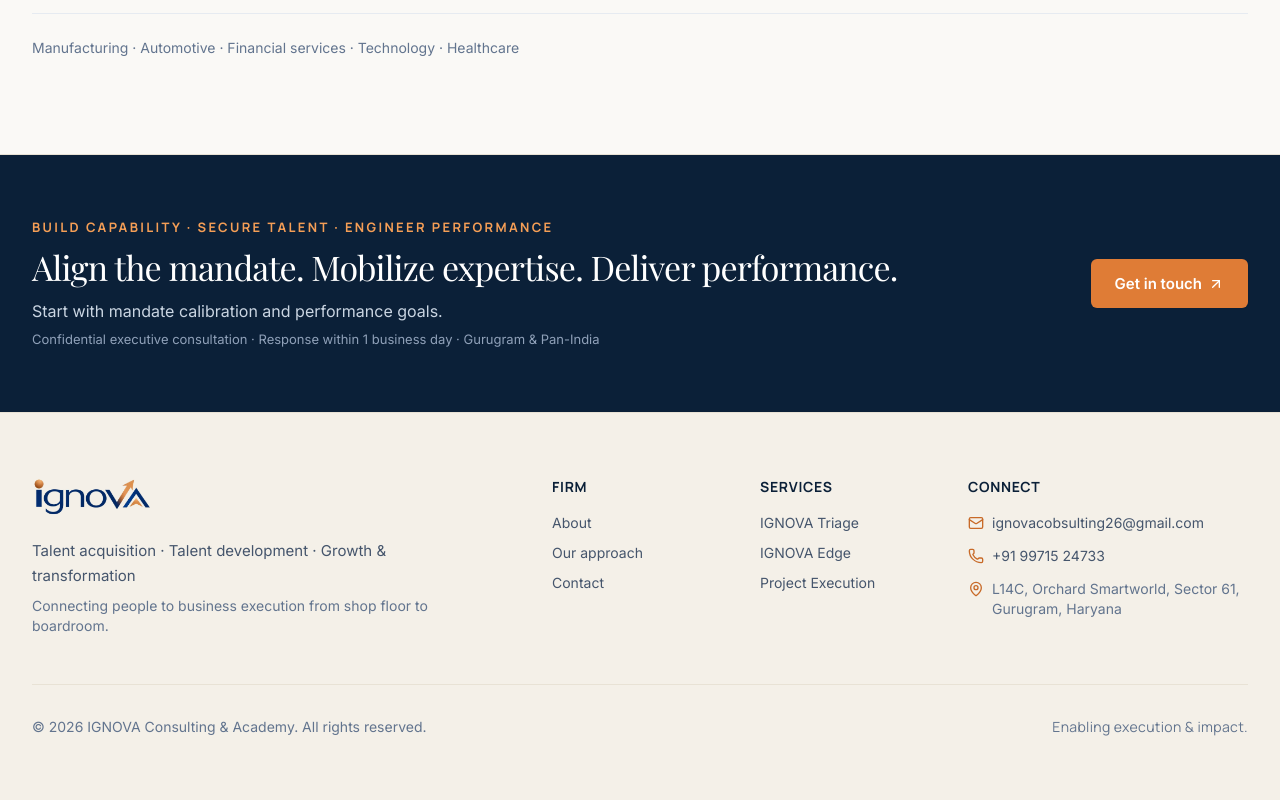
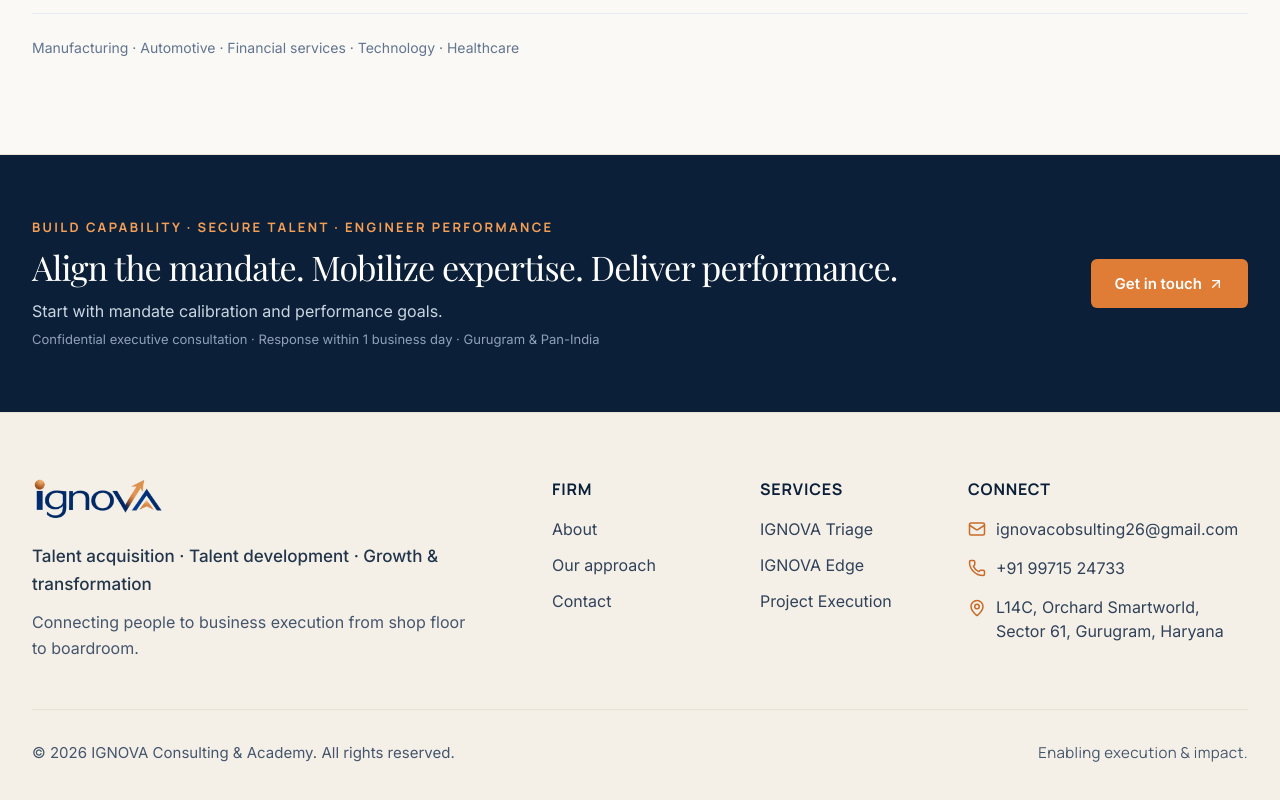
Before and after one commit to ayushprakash1010-jpg/Ignova, a Next.js app: page / in a window 1280 px wide. Shown: the part 4398-5198 px from the top of the page. Built offline with nearby package versions, Linux system fonts and the light colour scheme; a web font is replaced by a local one.

Commit message:
style(footer): increase typography size and contrast across footer columns

```diff
--- a/src/components/layout/Footer.tsx
+++ b/src/components/layout/Footer.tsx
@@ -1,6 +1,6 @@
 import Link from "next/link";
 import Image from "next/image";
-import { ArrowUpRight, Mail, Phone, MapPin } from "lucide-react";
+import { Mail, Phone, MapPin } from "lucide-react";
 import { COMPANY } from "@/lib/constants";
 
 export default function Footer() {
@@ -14,42 +14,42 @@ export default function Footer() {
           {/* Column 1: Brand & Mandate */}
           <div className="lg:col-span-5 pr-0 lg:pr-8">
             <Link href="/" className="inline-block mb-4" aria-label="IGNOVA Homepage">
-              <div className="relative h-9 sm:h-10 w-32 sm:w-36">
+              <div className="relative h-10 sm:h-11 w-36 sm:w-40">
                 <Image
                   src="/images/ignova-logo.png"
                   alt="IGNOVA Logo"
                   fill
-                  sizes="144px"
+                  sizes="160px"
                   className="object-contain object-left"
                 />
               </div>
             </Link>
-            <p className="text-sm sm:text-[15px] text-slate-600 leading-relaxed max-w-sm">
+            <p className="text-base sm:text-[17px] font-medium text-[#0B2038]/90 leading-relaxed max-w-md">
               Talent acquisition &middot; Talent development &middot; Growth &amp; transformation
             </p>
-            <p className="text-sm text-slate-500 mt-2">
+            <p className="text-[15px] sm:text-base text-slate-600 leading-relaxed mt-2.5 max-w-md">
               Connecting people to business execution from shop floor to boardroom.
             </p>
           </div>
 
           {/* Column 2: Firm */}
           <div className="lg:col-span-2">
-            <h4 className="text-sm font-bold uppercase tracking-wider text-[#0B2038] mb-4 font-accent">
+            <h4 className="text-[15px] sm:text-base font-bold uppercase tracking-wider text-[#0B2038] mb-4 font-accent">
               Firm
             </h4>
-            <ul className="space-y-2.5 text-sm">
+            <ul className="space-y-3 text-[15px] sm:text-base">
               <li>
-                <Link href="/about" className="text-slate-600 hover:text-[#C86A28] transition-colors">
+                <Link href="/about" className="text-slate-700 hover:text-[#C86A28] transition-colors">
                   About
                 </Link>
               </li>
               <li>
-                <Link href="/approach" className="text-slate-600 hover:text-[#C86A28] transition-colors">
+                <Link href="/approach" className="text-slate-700 hover:text-[#C86A28] transition-colors">
                   Our approach
                 </Link>
               </li>
               <li>
-                <Link href="/contact" className="text-slate-600 hover:text-[#C86A28] transition-colors">
+                <Link href="/contact" className="text-slate-700 hover:text-[#C86A28] transition-colors">
                   Contact
                 </Link>
               </li>
@@ -58,22 +58,22 @@ export default function Footer() {
 
           {/* Column 3: Services */}
           <div className="lg:col-span-2">
-            <h4 className="text-sm font-bold uppercase tracking-wider text-[#0B2038] mb-4 font-accent">
+            <h4 className="text-[15px] sm:text-base font-bold uppercase tracking-wider text-[#0B2038] mb-4 font-accent">
               Services
             </h4>
-            <ul className="space-y-2.5 text-sm">
+            <ul className="space-y-3 text-[15px] sm:text-base">
               <li>
-                <Link href="/services/triage" className="text-slate-600 hover:text-[#C86A28] transition-colors">
+                <Link href="/services/triage" className="text-slate-700 hover:text-[#C86A28] transition-colors">
                   IGNOVA Triage
                 </Link>
               </li>
               <li>
-                <Link href="/services/edge" className="text-slate-600 hover:text-[#C86A28] transition-colors">
+                <Link href="/services/edge" className="text-slate-700 hover:text-[#C86A28] transition-colors">
                   IGNOVA Edge
                 </Link>
               </li>
               <li>
-                <Link href="/services/project-execution" className="text-slate-600 hover:text-[#C86A28] transition-colors">
+                <Link href="/services/project-execution" className="text-slate-700 hover:text-[#C86A28] transition-colors">
                   Project Execution
                 </Link>
               </li>
@@ -82,31 +82,31 @@ export default function Footer() {
 
           {/* Column 4: Contact & Direct Presence */}
           <div className="lg:col-span-3">
-            <h4 className="text-sm font-bold uppercase tracking-wider text-[#0B2038] mb-4 font-accent">
+            <h4 className="text-[15px] sm:text-base font-bold uppercase tracking-wider text-[#0B2038] mb-4 font-accent">
               Connect
             </h4>
-            <ul className="space-y-2.5 text-sm">
+            <ul className="space-y-3 text-[15px] sm:text-base">
               <li>
                 <a
                   href={`mailto:${COMPANY.email}`}
-                  className="inline-flex items-center gap-2 text-slate-600 hover:text-[#C86A28] transition-colors"
+                  className="inline-flex items-center gap-2.5 text-slate-700 hover:text-[#C86A28] transition-colors"
                 >
-                  <Mail className="w-4 h-4 text-[#C86A28] flex-shrink-0" />
+                  <Mail className="w-[18px] h-[18px] text-[#C86A28] flex-shrink-0" />
                   <span className="break-all">{COMPANY.email}</span>
                 </a>
               </li>
               <li>
                 <a
                   href={`tel:${COMPANY.phoneRaw}`}
-                  className="inline-flex items-center gap-2 text-slate-600 hover:text-[#C86A28] transition-colors"
+                  className="inline-flex items-center gap-2.5 text-slate-700 hover:text-[#C86A28] transition-colors"
                 >
-                  <Phone className="w-4 h-4 text-[#C86A28] flex-shrink-0" />
+                  <Phone className="w-[18px] h-[18px] text-[#C86A28] flex-shrink-0" />
                   <span>{COMPANY.phone}</span>
                 </a>
               </li>
               <li>
-                <div className="inline-flex items-start gap-2 text-slate-500 text-sm">
-                  <MapPin className="w-4 h-4 text-[#C86A28] flex-shrink-0 mt-0.5" />
+                <div className="inline-flex items-start gap-2.5 text-slate-700 text-[15px] sm:text-base">
+                  <MapPin className="w-[18px] h-[18px] text-[#C86A28] flex-shrink-0 mt-1" />
                   <span>{COMPANY.address}</span>
                 </div>
               </li>
@@ -116,9 +116,9 @@ export default function Footer() {
         </div>
 
         {/* Bottom Copyright */}
-        <div className="pt-8 border-t border-[#E8E2D5] flex flex-col sm:flex-row items-center justify-between gap-4 text-sm text-slate-500">
+        <div className="pt-8 border-t border-[#E8E2D5] flex flex-col sm:flex-row items-center justify-between gap-4 text-[15px] text-slate-600">
           <p>&copy; {currentYear} IGNOVA Consulting &amp; Academy. All rights reserved.</p>
-          <p className="font-accent tracking-wide text-slate-500">
+          <p className="font-accent tracking-wide text-slate-600">
             Enabling execution &amp; impact.
           </p>
         </div>
```
